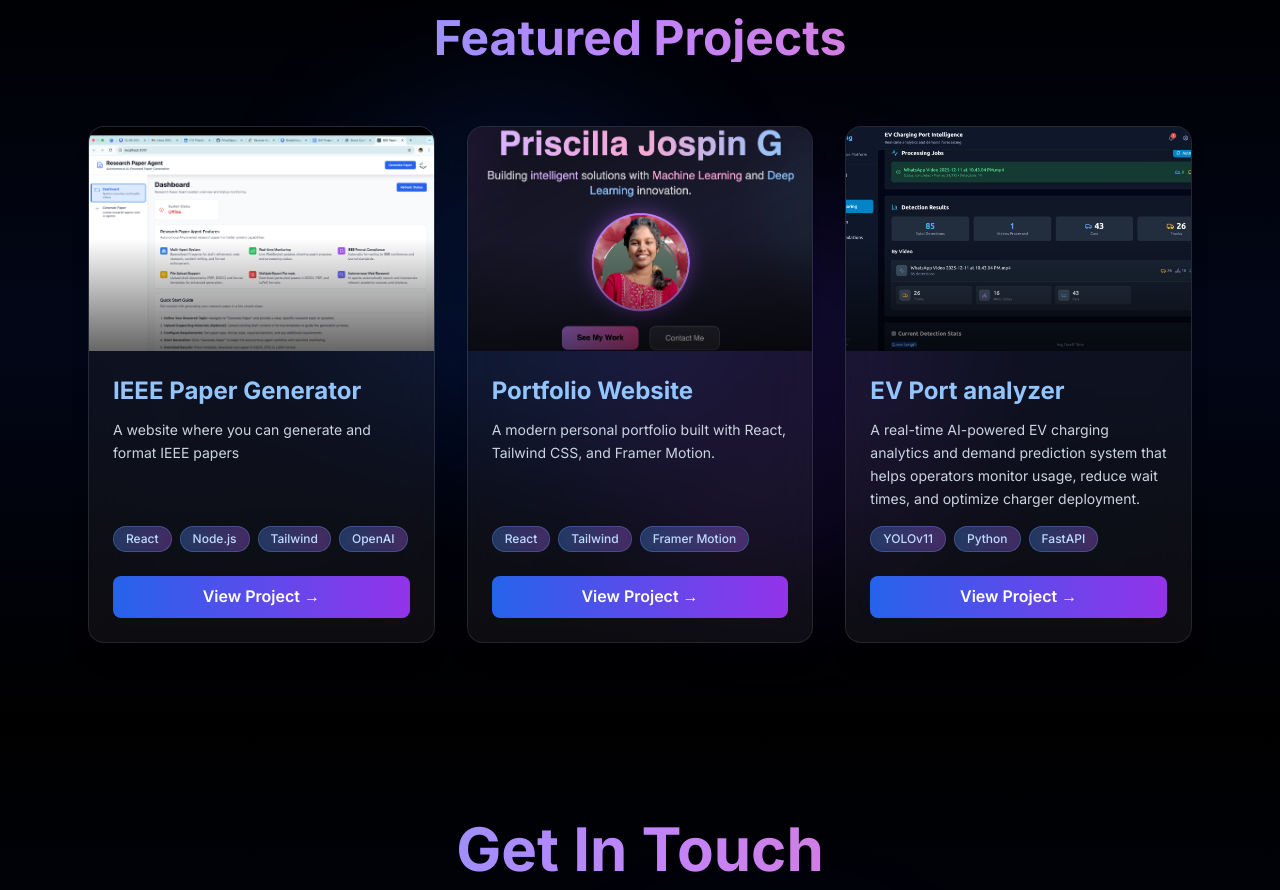
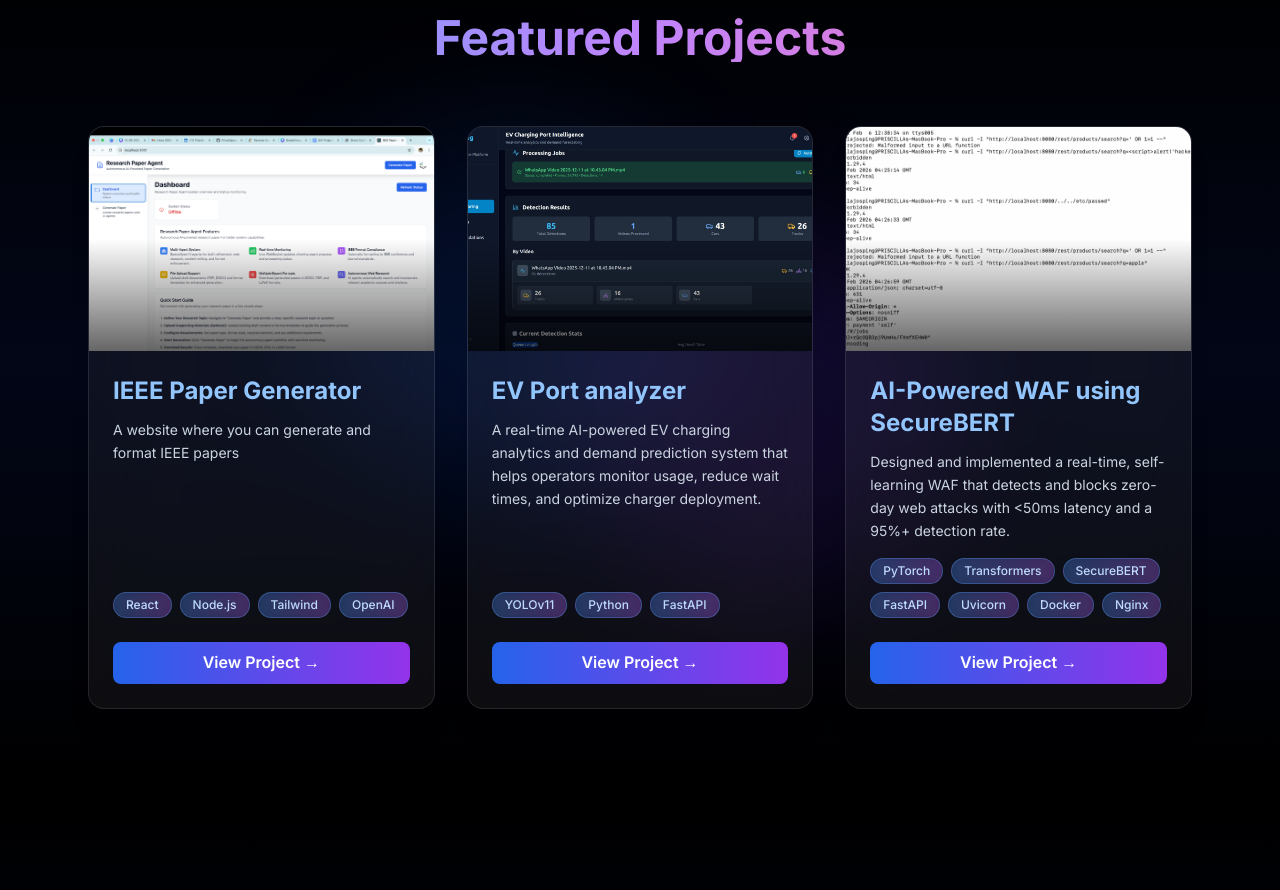
Before and after one commit to PriscillajospinG/upgraded-port, a React (Vite) app: page / in a window 1280 px wide. Shown: the part 2420-3310 px from the top of the page. Built offline with nearby package versions, Linux system fonts and the light colour scheme.

Commit message:
refactor: Add AI-Powered WAF project details and image to Projects component

```diff
--- a/src/components/Projects.tsx
+++ b/src/components/Projects.tsx
@@ -2,6 +2,7 @@ import { motion } from 'framer-motion';
 import project1 from '../assets/1.png';
 import project2 from '../assets/2.png';
 import project3 from '../assets/3.jpeg';
+import project4 from '../assets/4.png';
 
 const projects = [
   {
@@ -12,20 +13,28 @@ const projects = [
     link: 'https://github.com/PriscillajospinG/backend-research-paper-agent/tree/test_backend',
   },
   {
-    title: 'Portfolio Website',
-    description:
-      'A modern personal portfolio built with React, Tailwind CSS, and Framer Motion.',
-    tech: ['React', 'Tailwind', 'Framer Motion'],
-    image: project1,
-    link: 'https://github.com/PriscillajospinG/upgraded-port',
-  },
-  {
     title: 'EV Port analyzer',
     description:
       'A real-time AI-powered EV charging analytics and demand prediction system that helps operators monitor usage, reduce wait times, and optimize charger deployment.',
     tech: ['YOLOv11', 'Python', 'FastAPI'],
     image: project3,
     link: 'https://github.com/PriscillajospinG/bi3-ev-charging-port',
+  },
+  {
+    title: 'AI-Powered WAF using SecureBERT',
+    description:
+      'Designed and implemented a real-time, self-learning WAF that detects and blocks zero-day web attacks with <50ms latency and a 95%+ detection rate.',
+    tech: [
+      'PyTorch',
+      'Transformers',
+      'SecureBERT',
+      'FastAPI',
+      'Uvicorn',
+      'Docker',
+      'Nginx',
+    ],
+    image: project4,
+    link: 'https://github.com/PriscillajospinG/transformer-waf-test',
   },
 ];
 
```
